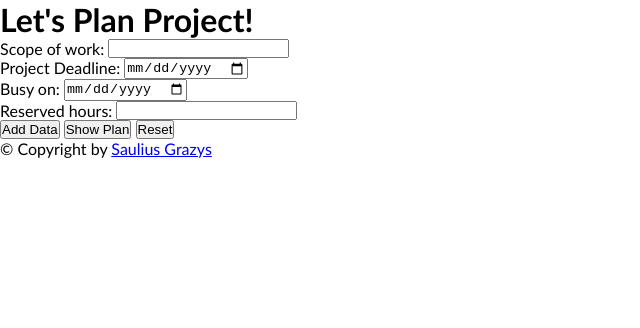
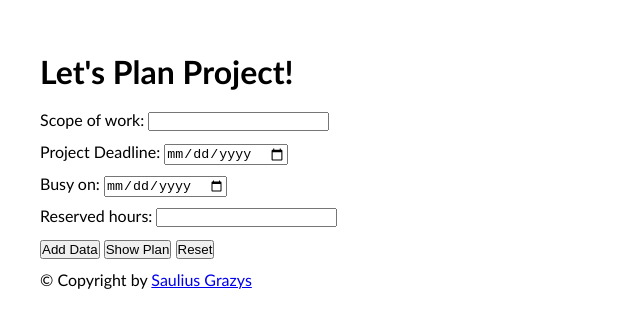
Before and after one commit to sgrazys/T-Planner, a website: page index.html in a window 1280 px wide. Shown: the whole page, without its empty margins (0-640 px from the left). Drawn offline with Linux system fonts and the light colour scheme; files that its build step writes are made by us from their sources.

Commit message:
style reset

```diff
--- a/style.css
+++ b/css/style.css
@@ -5,11 +5,15 @@ body,
 body * {
 	padding: 0;
 	margin: 0;
-	vertical-align: top;
 	box-sizing: border-box;
 }
 
 body {
 	font-family: 'Gill Sans', 'Gill Sans MT', Calibri, 'Trebuchet MS',
 		sans-serif;
+	font-weight: 400;
+	line-height: 2;
+	height: 100vh;
+	background-color: #fff;
+	padding: 2.5rem;
 }
```
